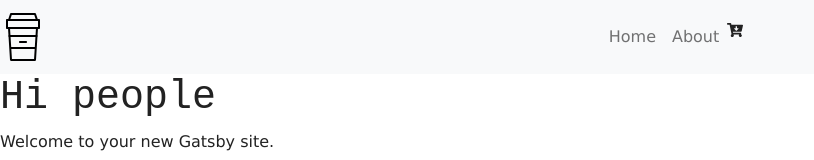
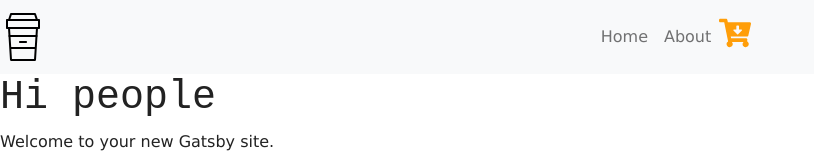
Before and after one commit to Hasheef/gatsby-coffee-project, a Gatsby site: page / in a window 1280 px wide. Shown: the top 160 px of the page, without its empty margins (0-814 px from the left). Built offline with nearby package versions, Linux system fonts and the light colour scheme; Gatsby itself is replaced by a stand-in of ours.

Commit message:
fixed the cart icon to yellow

```diff
--- a/src/components/Globals/Navbar.js
+++ b/src/components/Globals/Navbar.js
@@ -49,7 +49,7 @@ export default class Navbar extends Component {
               )
             })}
             <li className="nav-item ml-sm-5">
-              <FaCartArrowDown className="cart-icomn" />
+              <FaCartArrowDown className="cart-icon" />
             </li>
           </ul>
         </div>
--- a/src/components/layout.css
+++ b/src/components/layout.css
@@ -25,3 +25,9 @@ h6 {
 .text-yellow {
   color: var(--mainYellow);
 }
+
+.cart-icon {
+  cursor: pointer;
+  color: var(--mainYellow);
+  font-size: 2rem;
+}
```
